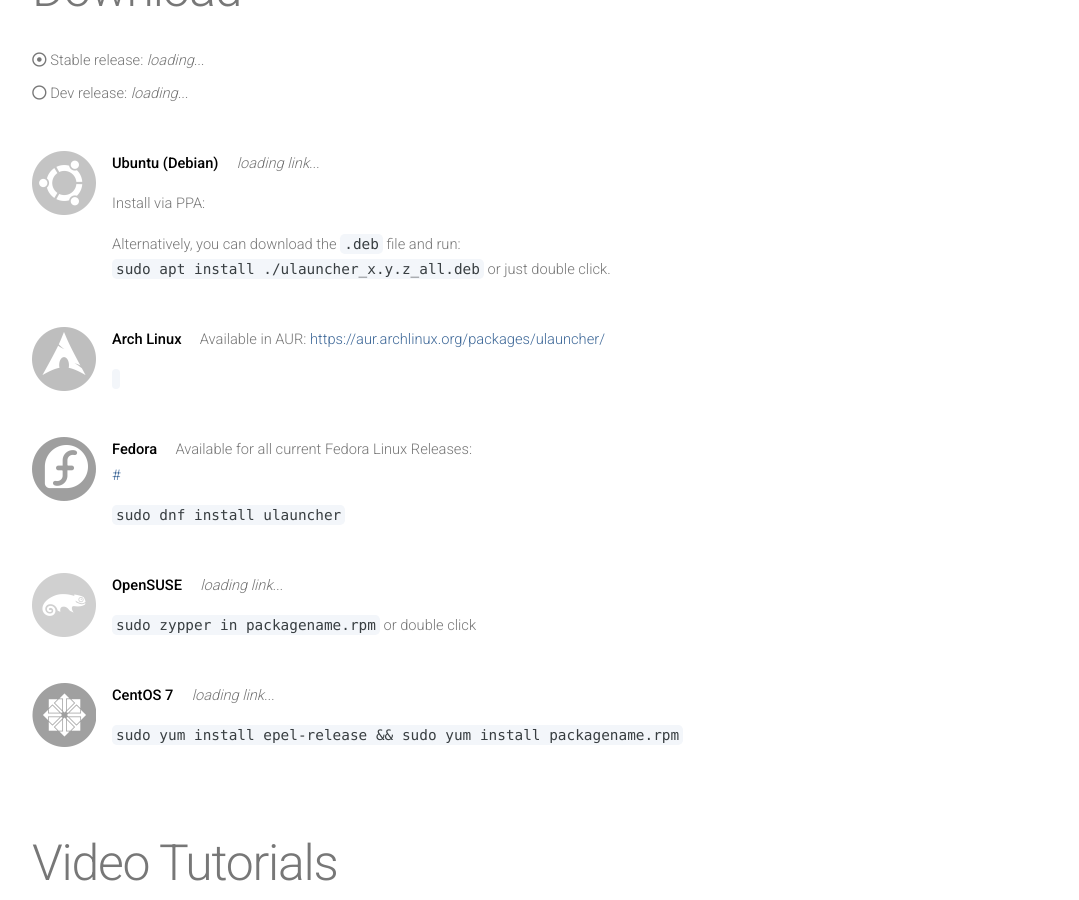
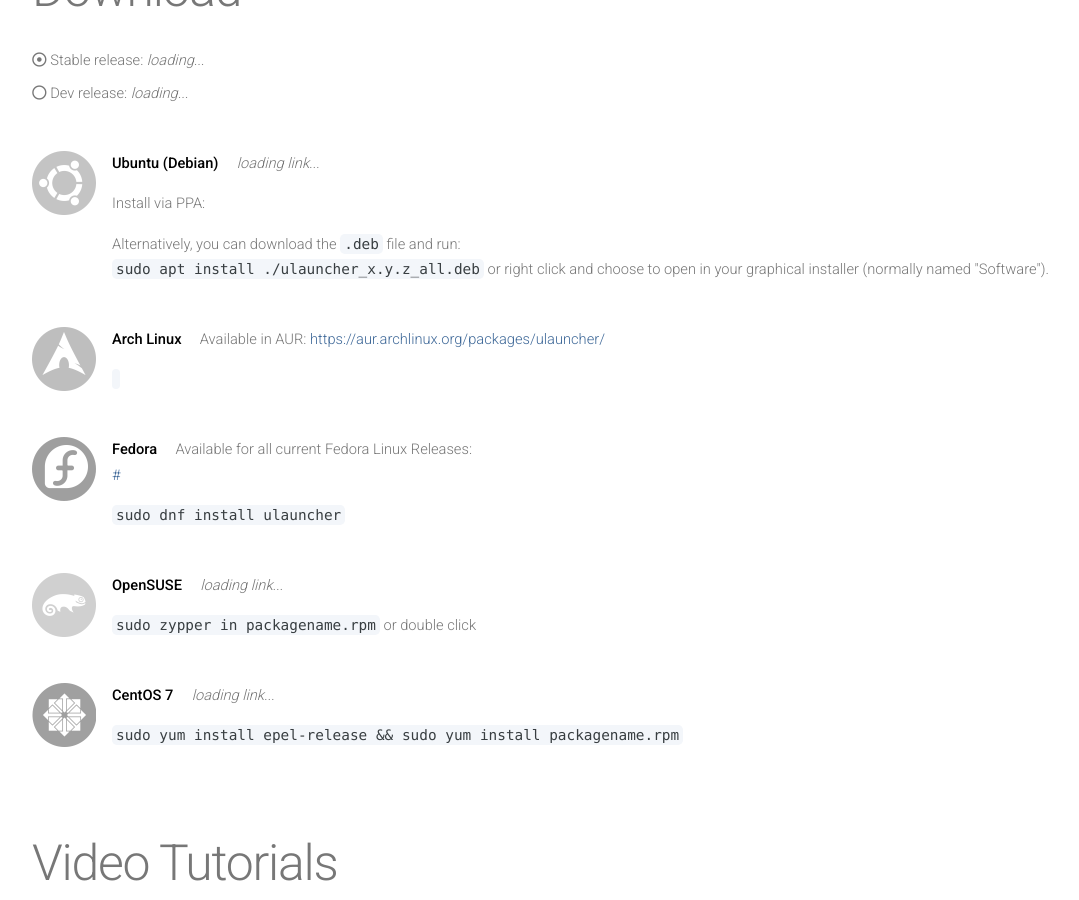
Before and after one commit to Ulauncher/ulauncher.io, a Jekyll site: the page built from index.html, in a window 1280 px wide and 900 px high, scrolled down 1599 px. Shown: the whole window, without its empty margins (8-1087 px from the left). Built offline with Jekyll 4.4.1, drawn with Linux system fonts in a browser that asks for light colours; nearby versions of some CDN libraries.

Commit message:
Debian: Double click .deb doesn't always work

```diff
--- a/_includes/index/releases.html
+++ b/_includes/index/releases.html
@@ -25,7 +25,7 @@
             <p id="ubuntu-ppa"></p>
 
             Alternatively, you can download the <code>.deb</code> file and run:<br />
-            <code>sudo apt install ./ulauncher_x.y.z_all.deb</code> or just double click.<br>
+            <code>sudo apt install ./ulauncher_x.y.z_all.deb</code> or right click and choose to open in your graphical installer (normally named "Software").<br>
         </li>
         <li class="distro-icon distro-archlinux">
             <p>
```
